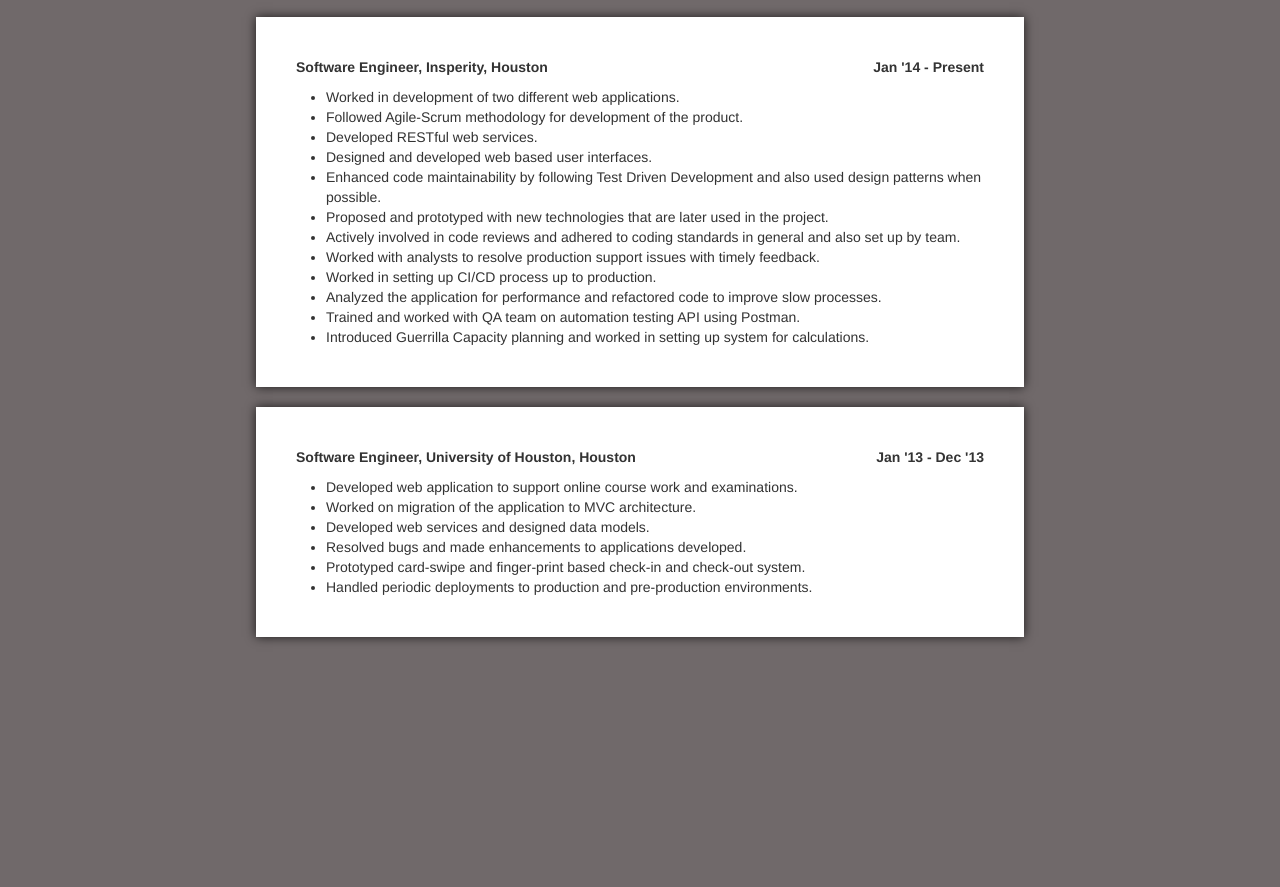
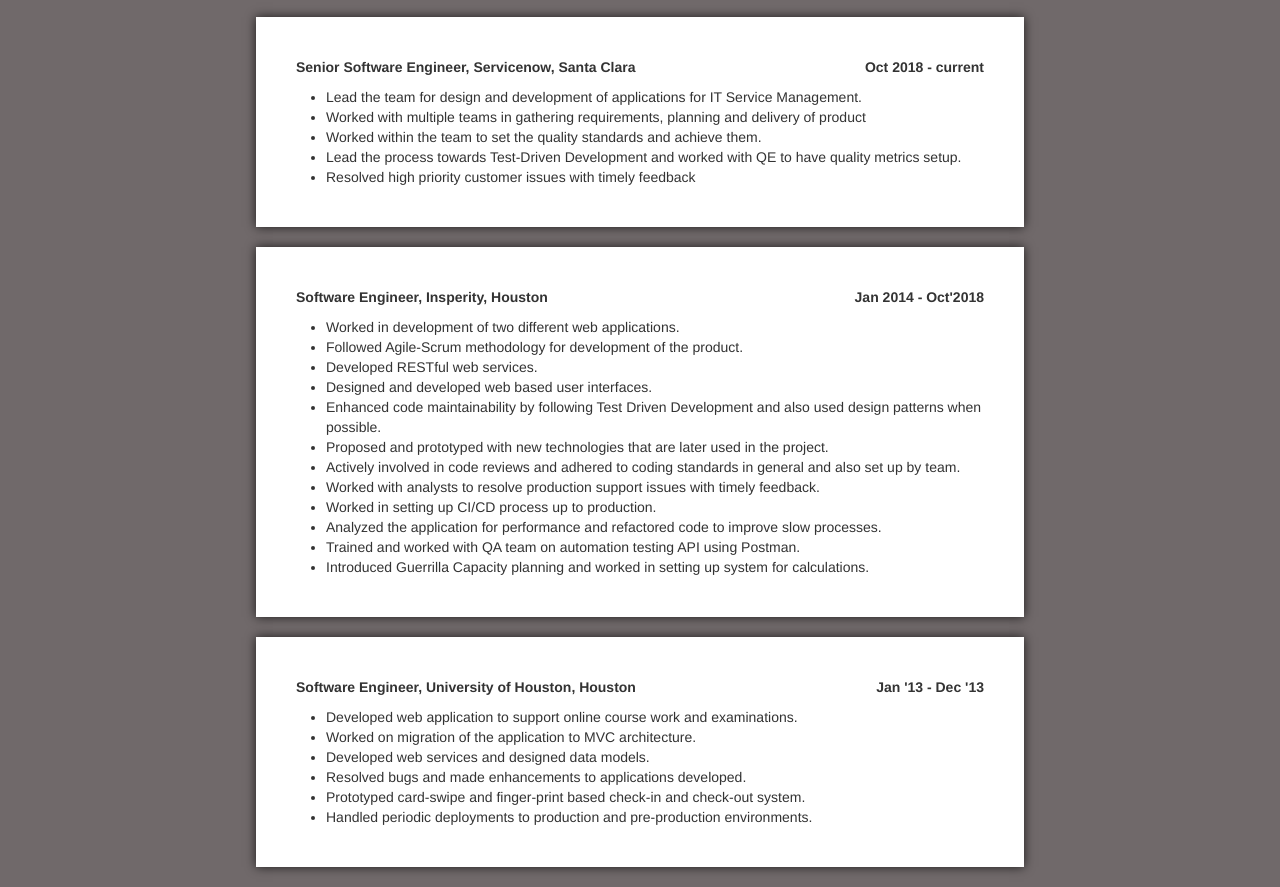
Before and after one commit to saitejerupaka/WebSiteTemplate, a website: page index.html at #/Experience in a window 1280 px wide. Shown: the part 53-940 px from the top of the page. Before the commit the page ends 800 px from the top, so only its background shows below. Drawn offline with Linux system fonts and the light colour scheme.

Commit message:
Update MyExperience.html

```diff
--- a/MyExperience.html
+++ b/MyExperience.html
@@ -1,5 +1,20 @@
 <section class="card card-size-60">
-	<article>Jan '14 - Present</article>
+	<article>Oct 2018 - current</article>
+	<aside>
+		<div>Senior Software Engineer, Servicenow, Santa Clara</div>
+	</aside>
+	<div>
+			<ul>
+				<li>	Lead the team for design and development of applications for IT Service Management.</li>
+				<li>	Worked with multiple teams in gathering requirements, planning and delivery of product</li>
+				<li>	Worked within the team to set the quality standards and achieve them. </li>
+				<li>	Lead the process towards Test-Driven Development and worked with QE to have quality metrics setup. </li>
+				<li>	Resolved high priority customer issues with timely feedback</li>
+			</ul>
+	</div>
+</section>
+<section class="card card-size-60">
+	<article>Jan 2014 - Oct'2018</article>
 	<aside>
 		<div>Software Engineer, Insperity, Houston</div>
 	</aside>
```
